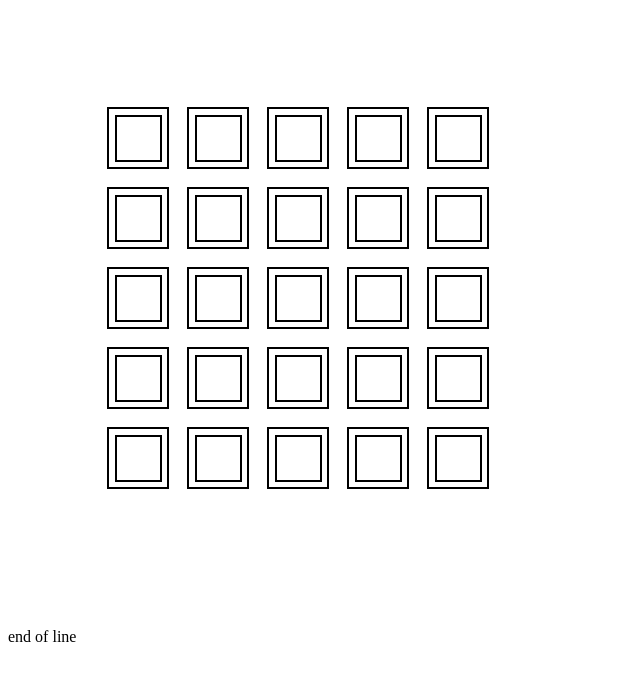
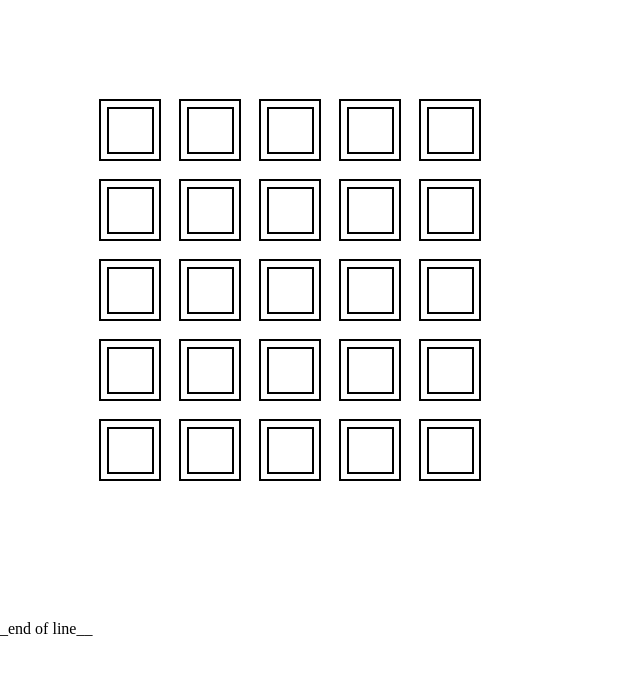
Before and after one commit to Ij888/Modern-JavaScript, a website: page creativecoding/canvas.html in a window 1280 px wide. Shown: the whole page, without its empty margins (0-640 px from the left). Drawn offline with Linux system fonts and the light colour scheme.

```diff
--- a/creativecoding/canvas.html
+++ b/creativecoding/canvas.html
@@ -4,6 +4,19 @@
     <meta charset="UTF-8">
     <meta name="viewport" content="width=device-width, initial-scale=1.0">
     <title>Document</title>
+    <style>
+        body {
+            margin: 0;
+            padding: 0;
+           /* display: flex;*/
+            justify-content: center;
+            align-items: center;
+            height: 100vh;
+        }
+        canvas {
+            /*border: 1px solid black;*/
+        }
+    </style>
 </head>
 <body>
     <canvas width="600" height="600"></canvas>
@@ -81,6 +94,6 @@
         }
             */
     </script>
-<p>end of line</p>
+<p>_end of line__</p>
 </body>
 </html>
```
Also changed, not shown: creativecoding/scratchpad.js (line endings or trailing spaces).
